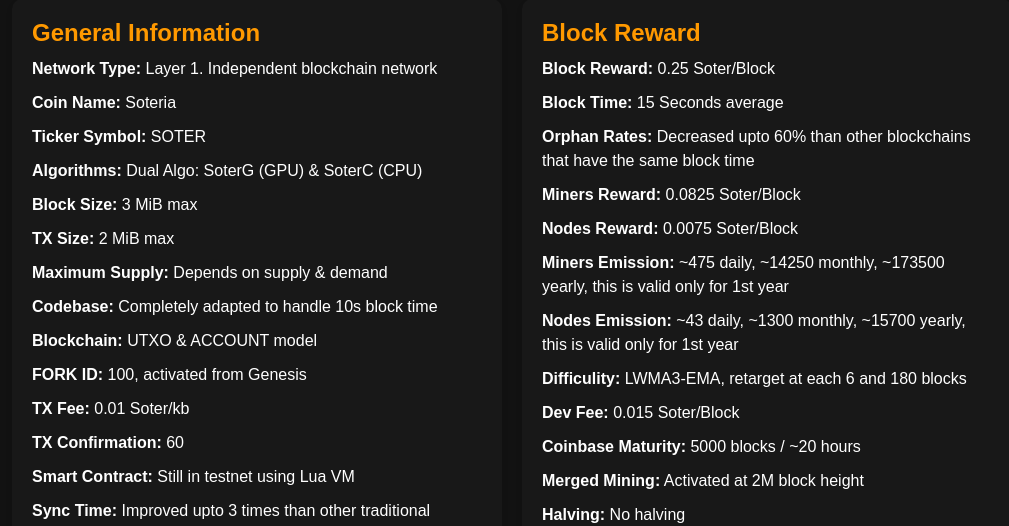
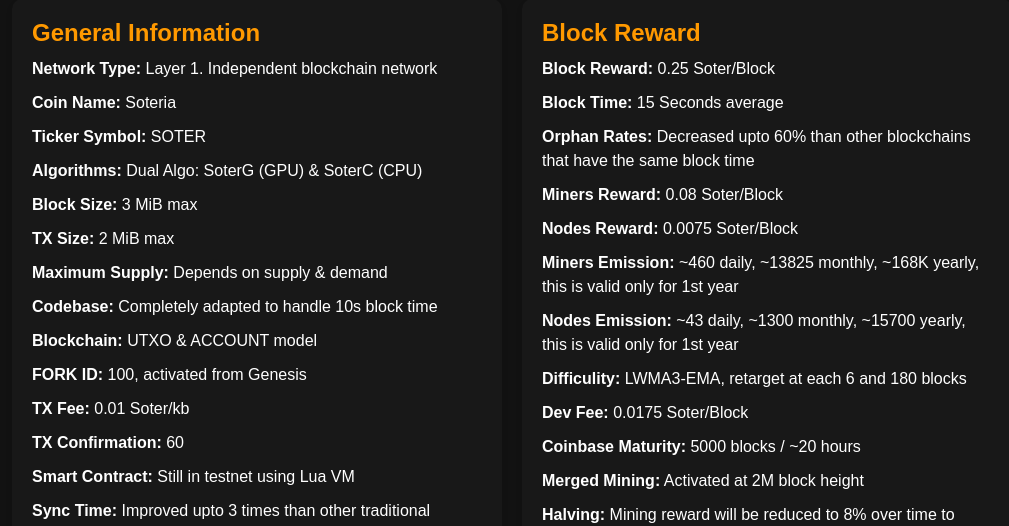
Before and after one commit to PrimeAI-Foundation/soteria-network, a plain HTML site: page about.html in a window 1280 px wide. Shown: the part 421-947 px from the top of the page, without its empty margins (128-1137 px from the left). Drawn offline with Linux system fonts and the light colour scheme; a script that the page names is missing.

Commit message:
Change halving

```diff
--- a/about.html
+++ b/about.html
@@ -69,15 +69,15 @@
                         <li><strong>Block Reward:</strong> 0.25 Soter/Block</li>
                         <li><strong>Block Time:</strong> 15 Seconds average</li>
                         <li><strong>Orphan Rates:</strong> Decreased upto 60% than other blockchains that have the same block time</li>
-                        <li><strong>Miners Reward:</strong> 0.0825 Soter/Block</li>
+                        <li><strong>Miners Reward:</strong> 0.08 Soter/Block</li>
                         <li><strong>Nodes Reward:</strong> 0.0075 Soter/Block</li>
-                        <li><strong>Miners Emission:</strong> ~475 daily, ~14250 monthly, ~173500 yearly, this is valid only for 1st year</li>
+                        <li><strong>Miners Emission:</strong> ~460 daily, ~13825 monthly, ~168K yearly, this is valid only for 1st year</li>
                         <li><strong>Nodes Emission:</strong> ~43 daily, ~1300 monthly, ~15700 yearly, this is valid only for 1st year</li>
                         <li><strong>Difficulity:</strong> LWMA3-EMA, retarget at each 6 and 180 blocks </li>
-                        <li><strong>Dev Fee:</strong> 0.015 Soter/Block</li>
+                        <li><strong>Dev Fee:</strong> 0.0175 Soter/Block</li>
                         <li><strong>Coinbase Maturity:</strong> 5000 blocks / ~20 hours</li>
                         <li><strong>Merged Mining:</strong> Activated at 2M block height</li>
-                        <li><strong>Halving:</strong> No halving </li>
+                        <li><strong>Halving:</strong> Mining reward will be reduced to 8% over time to reduce selling pressure.</li>
                         <li><strong>Total Emission:</strong> ~1440 daily, ~43K monthly, ~525K yearly, this is valid only for 1st year</li>
                         <li><strong>Burning Mechanism:</strong> Algorithmic burning mechanism will be activated at 2M height with a burning rate 2-3% quarterly</li>
 
```
